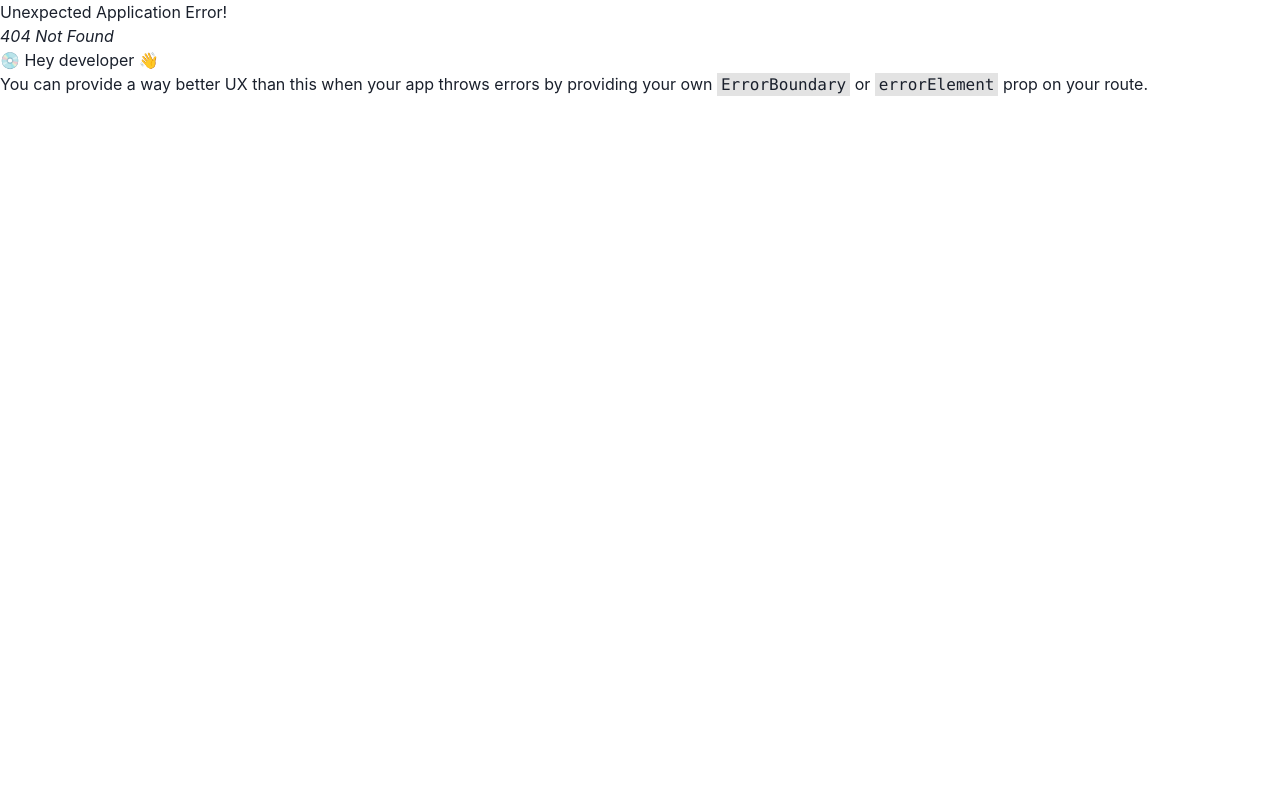
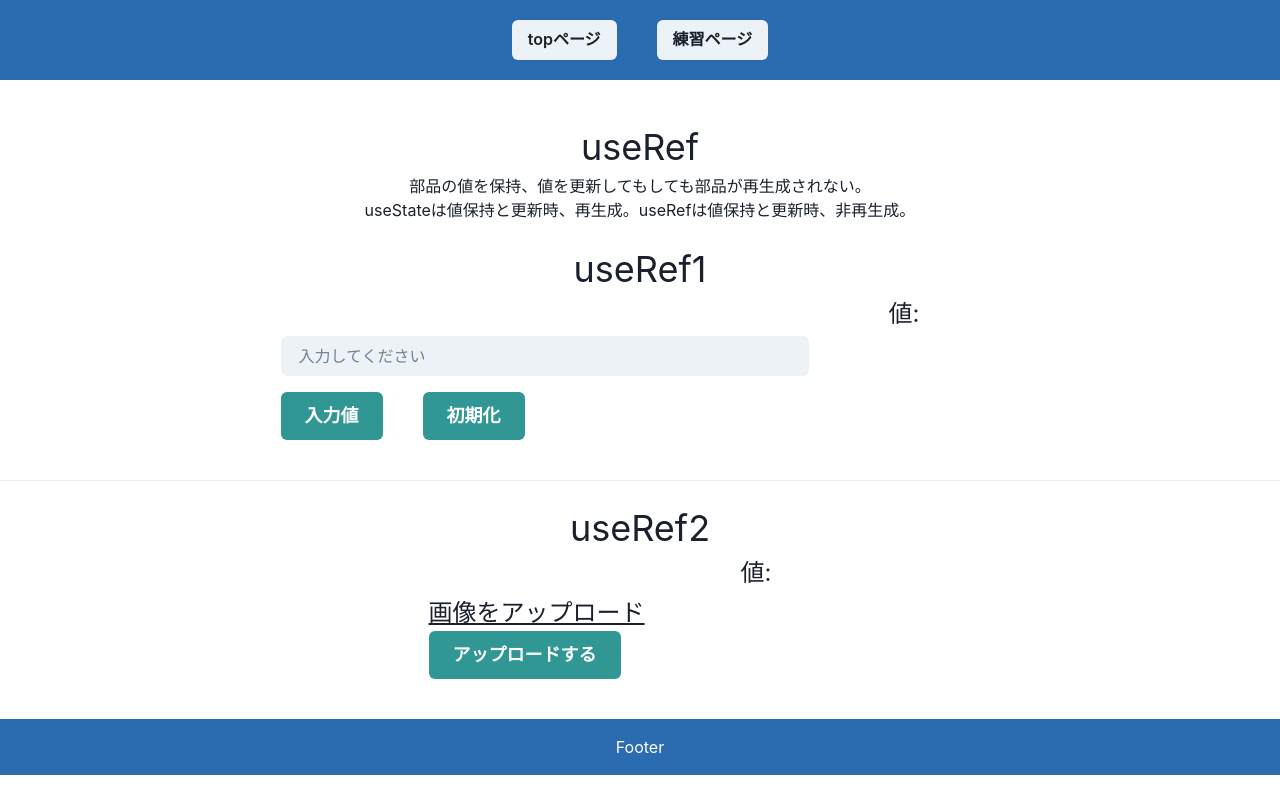
Before and after one commit to sakana-san/react-sample-benkyou, a React (Create React App) app: page /InputFocus in a window 1280 px wide. Before the commit this address had no page. Built offline with nearby package versions, Linux system fonts and the light colour scheme; the HTML template or start-up script is replaced by a standard one.

Commit message:
useRefを実装

```diff
--- /dev/null
+++ b/src/components/InputFocus.tsx
@@ -0,0 +1,117 @@
+import React, {useState, useMemo, useRef, useEffect } from "react"
+import { Flex, Stack, Button, Text, Box, SimpleGrid,Input, Divider } from "@chakra-ui/react"
+
+
+
+// 文字入力 ----------------------------------------------------------------------
+const Sample1 = () => {
+  const InputObjectRef = useRef<HTMLInputElement>(null)
+  const [getText, setText] = useState('')
+
+  useEffect(() => {
+    console.log('再生成しますよ！')
+  })
+
+  const handleClick = () => {
+    if (InputObjectRef.current !== null) {
+      setText(InputObjectRef.current.value)
+    }
+  }
+
+  const handleReset = () => {
+    if (InputObjectRef.current !== null) {
+      setText('')
+      InputObjectRef.current.value = ''
+    }
+  }
+
+  return (
+    <>
+      <Text fontSize='4xl' align='center' mt='5'>useRef1</Text>
+      <Flex justify='center' mb='10'>
+        <Box mr='20' padding='0'>
+          <Box mt='10' >
+            <Input type='text' ref={InputObjectRef} variant='filled' placeholder='入力してください' mb='4' />
+            <Button colorScheme='teal' size='lg'mr='10' onClick={handleClick}>入力値</Button>
+            <Button colorScheme='teal' size='lg' onClick={handleReset}>初期化</Button>
+          </Box>
+        </Box>
+        <Box mr='20' padding='0 20'>
+          <Text fontSize='2xl' align='left'>値: {getText}</Text>
+        </Box>
+      </Flex>
+    </>
+  )
+}
+// --------------------------------------------------------------------------------------------------------------------------------------------
+
+
+
+
+
+
+// 文字入力 ----------------------------------------------------------------------
+const sleep = (ms: number) => new Promise((resolve) => setTimeout(resolve, ms))
+const UPLOAD_OKURE = 5000
+const Sample2 = () => {
+
+  const InputImageRef = useRef<HTMLInputElement>(null)
+  const FileRef = useRef<File | null>(null)
+  const [getMessage, setMessage] = useState<string | null>('')
+
+  const onClickText = () => {
+    if (InputImageRef.current !== null) {
+      InputImageRef.current.click()
+    }
+  }
+
+  const onChangeImage = (e: React.ChangeEvent<HTMLInputElement>) => {
+    const files = e.target.files
+    if (files !== null && files.length > 0) {
+      // @ts-ignore
+      FileRef.current = files[0]
+    }
+  }
+
+  const onClickUpload = async () => {
+    if (FileRef.current !== null) {
+      await sleep(UPLOAD_OKURE)
+      setMessage(`${FileRef.current.name}のアップロードが成功しました。`)
+    }
+  }
+
+  return (
+    <>
+      <Text fontSize='4xl' align='center' mt='5'>useRef2</Text>
+      <Flex justify='center' mb='10'>
+        <Box mr='20' padding='0'>
+          <Box mt='10' >
+            <Text fontSize='2xl' align='left' decoration={'underline'} onClick={onClickText}>画像をアップロード</Text>
+            <Input type='file' ref={InputImageRef} accept='image/*' onChange={onChangeImage} multiple mb='4' hidden />
+            <Button colorScheme='teal' size='lg' mr='10' onClick={onClickUpload}>アップロードする</Button>
+          </Box>
+        </Box>
+        <Box mr='20' padding='0 20'>
+          <Text fontSize='2xl' align='left'>値: {getMessage}</Text>
+        </Box>
+      </Flex>
+    </>
+  )
+}
+// --------------------------------------------------------------------------------------------------------------------------------------------
+
+
+
+export const InputFocus = () => {
+
+  return (
+    <>
+      <Text fontSize='4xl' align='center'>useRef</Text>
+      <Text fontSize='1xl' align='center'>部品の値を保持、値を更新してもしても部品が再生成されない。</Text>
+      <Text fontSize='1xl' align='center'>useStateは値保持と更新時、再生成。useRefは値保持と更新時、非再生成。</Text>
+      <Sample1 />
+      <Divider />
+      <Sample2 />
+    </>
+  )
+}
--- a/src/components/Practice.tsx
+++ b/src/components/Practice.tsx
@@ -14,6 +14,7 @@ export const Practice = () => {
           <Tab>練習4</Tab>
           <Tab>練習5</Tab>
           <Tab>練習6</Tab>
+          <Tab>練習7</Tab>
         </TabList>
         <TabPanels>
           <TabPanel>
@@ -34,6 +35,9 @@ export const Practice = () => {
           <TabPanel>
             <Button ml="10"><Link to='/Keisan'>useMemo</Link></Button>
           </TabPanel>
+          <TabPanel>
+            <Button ml="10"><Link to='/InputFocus'>useRef</Link></Button>
+          </TabPanel>
         </TabPanels>
       </Tabs>
     </Flex>
--- a/src/index.tsx
+++ b/src/index.tsx
@@ -12,6 +12,7 @@ import ClockCounter from './components/ClockCounter';
 import { ButtonCount } from './components/ButtonCount';
 import { ButtonCount2 } from './components/ButtonCount2';
 import { Keisan } from './components/Keisan';
+import { InputFocus } from './components/InputFocus';
 
 const router = createBrowserRouter([
   { path: "/",
@@ -24,7 +25,8 @@ const router = createBrowserRouter([
       {path: "ClockCounter", element: <ClockCounter />},
       {path: "ButtonCount", element: <ButtonCount init={0} text='' /> },
       { path: "ButtonCount2", element: <ButtonCount2 init={0} text='' /> },
-      { path: "Keisan", element: <Keisan /> }
+      { path: "Keisan", element: <Keisan /> },
+      { path: "InputFocus", element: <InputFocus /> }
     ]
   }
 ])
```
